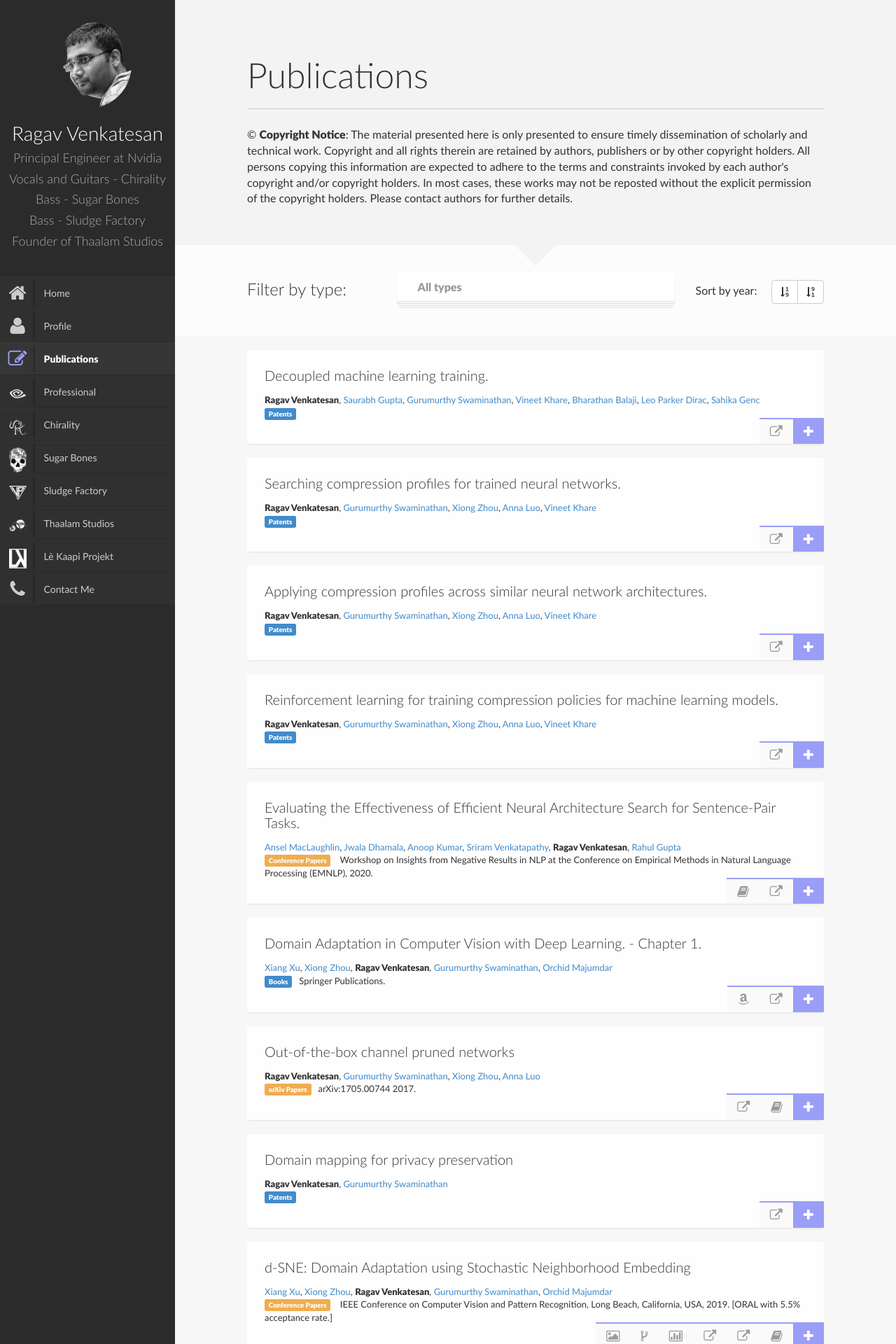
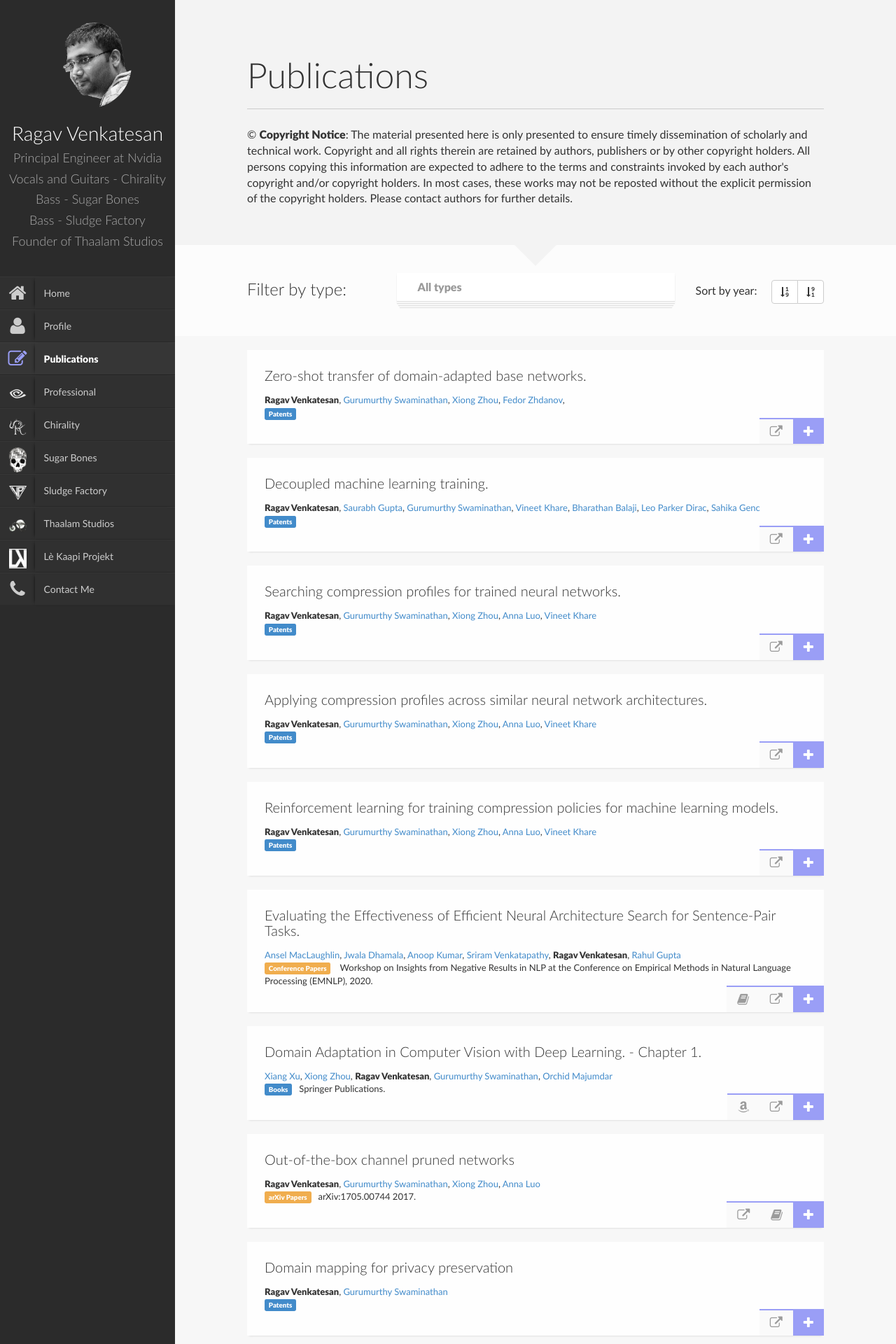
Before and after one commit to ragavvenkatesan/ragavvenkatesan.github.io, a Jekyll site: the page built from publications.html, in a window 1280 px wide. Shown: the top 1920 px of the page at 70% size. Built offline with Jekyll 4.4.1, drawn with Linux system fonts in a browser that asks for light colours; nearby versions of some CDN libraries; some of the changed text lies outside the part shown.

Commit message:
updating patents.

```diff
--- a/_includes/publications.html
+++ b/_includes/publications.html
@@ -1,3 +1,40 @@
+<div class="item mix patent" data-year="2025">
+	<div class="pubmain">
+		<div class="pubassets">
+			<a href="#" class="pubcollapse">
+				<i class="icon-plus"></i>
+			</a>
+			<a href="https://www.freepatentsonline.com/12277192.pdf" class="tooltips" title="Patent" target="_blank">
+				<i class="icon-external-link"></i>
+			</a>
+
+		</div>
+		<h4 class="pubtitle"> Zero-shot transfer of domain-adapted base networks.
+		</h4>
+
+		<div class="pubauthor">
+			<strong>Ragav Venkatesan</strong>,
+			<a target="_blank" href="https://www.linkedin.com/in/gurumurthy-swaminathan-b395062/">Gurumurthy
+				Swaminathan</a>,
+			<a target="_blank" href="https://www.linkedin.com/in/xiongzhou/">Xiong Zhou</a>,
+			<a target="_blank" href="https://www.linkedin.com/in/fedorzhdanov/">Fedor Zhdanov</a>,
+		</div>
+		<div class="pubcite"><span class="label label-primary">Patents</span></div>
+
+	</div>
+	<div class="pubdetails">
+		<h4>Abstract</h4>
+		<p> Techniques for zero-shot and few-shot transfer of domain-adapted base networks are described. Multiple
+			machine learning task layers are trained using a shared base feature extractor network. At least one task
+			layer is trained with samples and corresponding labels from a first domain as well as a second domain. At
+			least one other task layer is trained with samples and corresponding labels from only the first domain.
+			Ultimately, the other task layer (s) are adapted to generate labels for the first domain via the base
+			network being weighted based on all trainings.
+		</p>
+	</div>
+</div>
+
+
 <div class="item mix patent" data-year="2024">
 	<div class="pubmain">
 		<div class="pubassets">
```
Also changed, not shown: _includes/news.html (+9 -0 lines).
